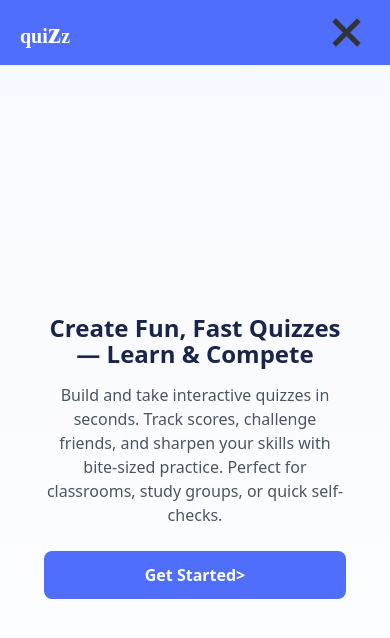
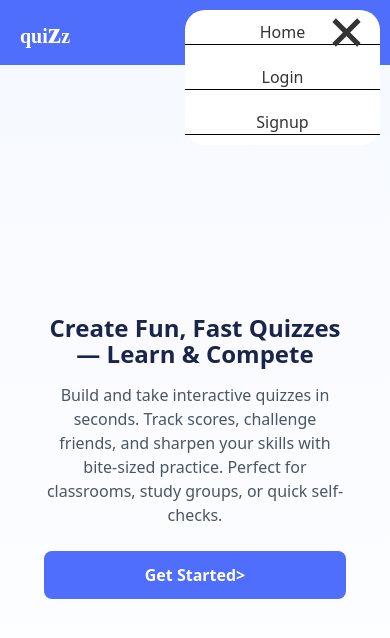
Before and after one commit to taMil-li/Quizz, a React (Vite) app: page / in a window 390 px wide. Both pictures are taken after a click on the element 346 px from the left and 32 px from the top of the page. Shown: the top 638 px of the page. Built offline with nearby package versions, Linux system fonts and the light colour scheme.

Commit message:
Responsiveness

```diff
--- a/src/App.css
+++ b/src/App.css
@@ -163,8 +163,8 @@ button {
     display: none;
     flex-direction: column;
     background-color: var(--white);
-    /* position: absolute; */
-    /* right: 10px; */
+    position: fixed;
+    right: 10px;
     top: 10px;
     width: 50%;
     border-radius: 20px;
--- a/src/components/Header.jsx
+++ b/src/components/Header.jsx
@@ -28,7 +28,7 @@ const Header = () => {
 
       {!user && (
         <>
-          <nav className="nav big-screen">
+          <nav className="nav">
             <Link to="/" className="nav-link">Home</Link>
             <Link to="/login" className="nav-link">Login</Link>
             <Link to="/signup" className="nav-link">Signup</Link>
```
